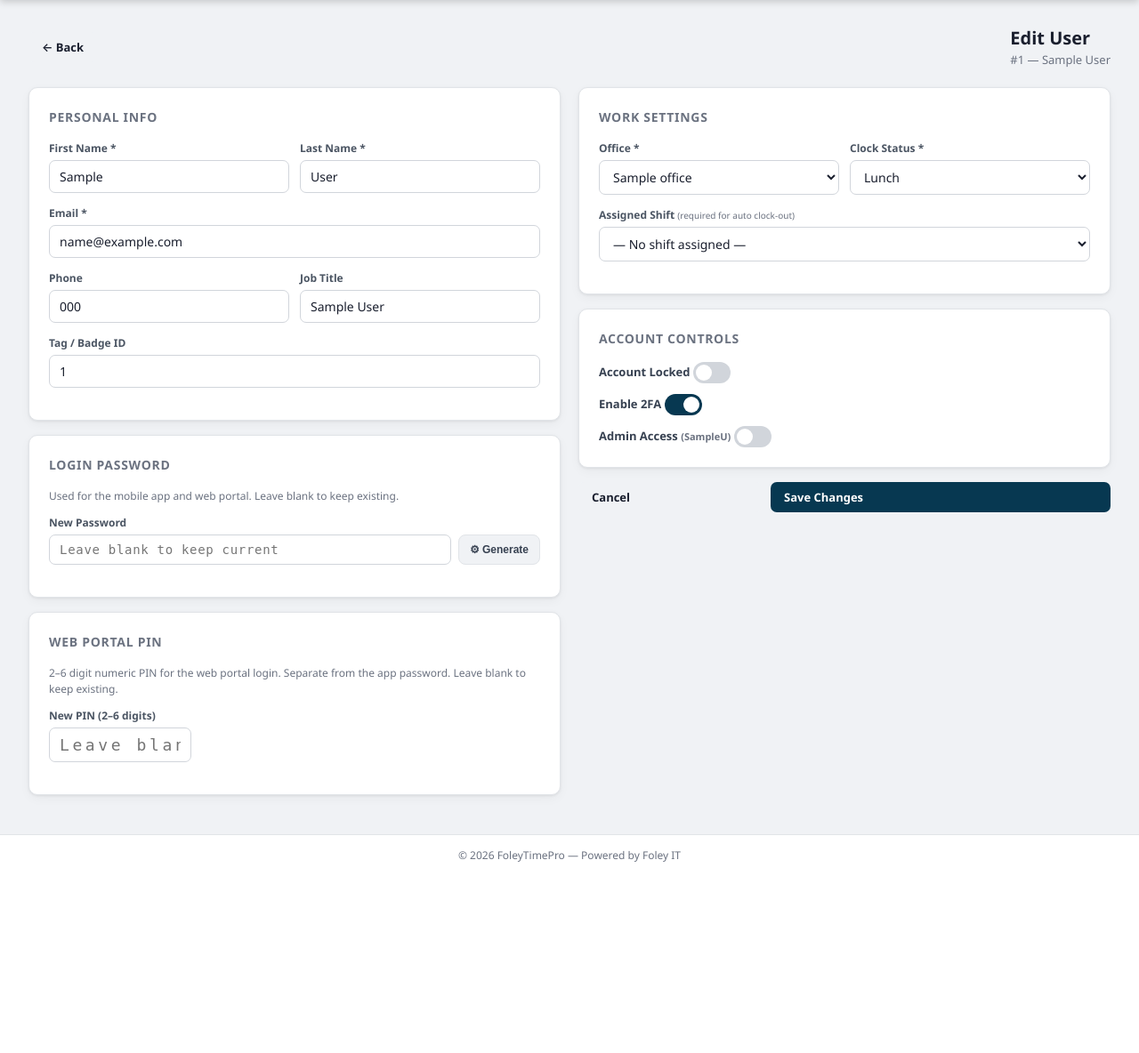
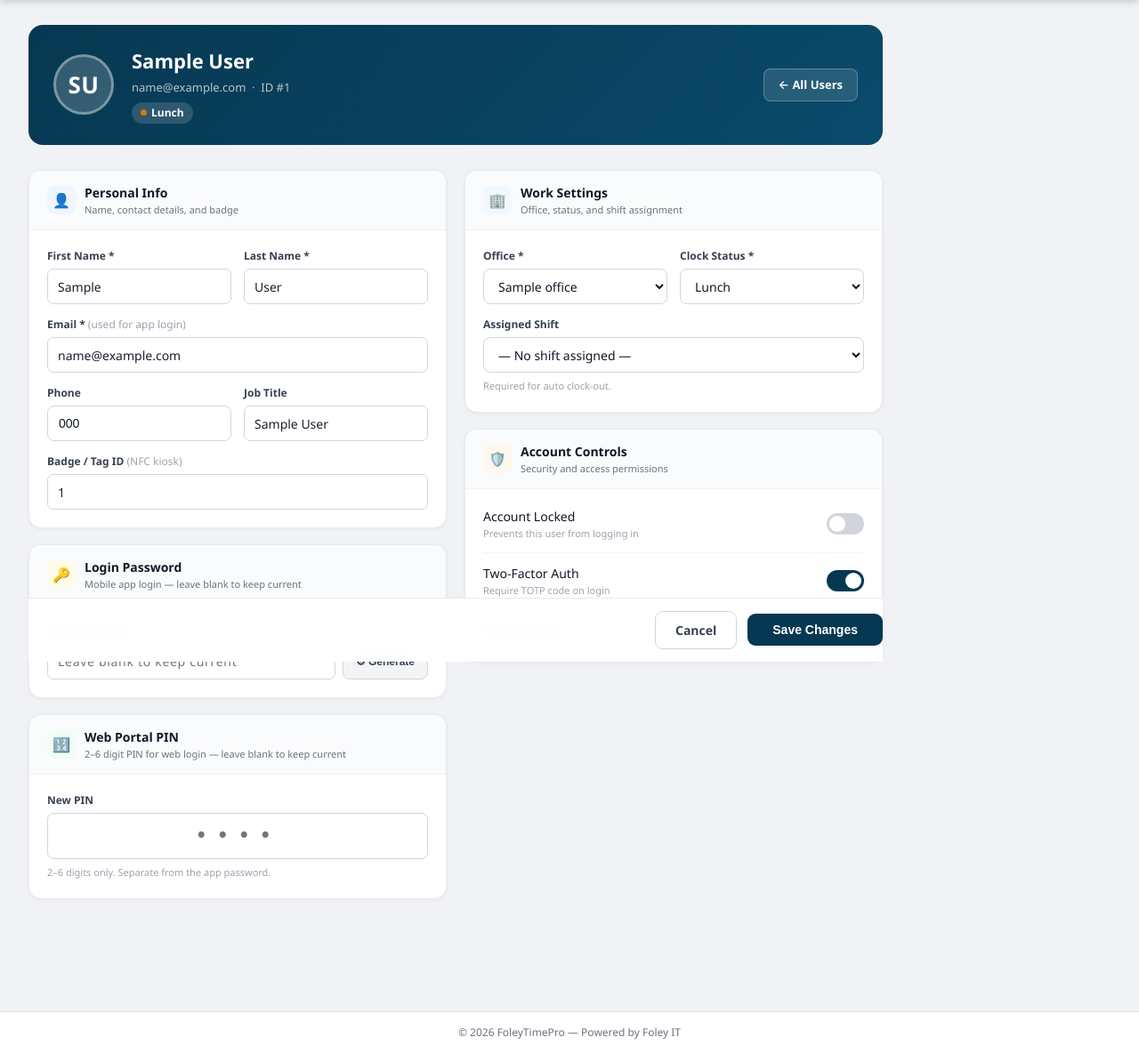
Before and after one commit to TheTractorHacker/FoleyTimePro, a PHP site: page /admin/edit_user.php?id=1 in a window 1280 px wide. Shown: the part 56-1240 px from the top of the page at 89% size. Before the commit the page ends 1025 px from the top, so only its background shows below. Run offline with PHP 8.4, Linux system fonts and the light colour scheme; a user stored in the database is signed in; data comes from the database, SQL or seed files in the repository; tables that the repository leaves empty hold one stand-in row (values such as "Sample post").

Commit message:
Admin: redesign Edit User page UI
- Hero header with user avatar (initials), name, email, status pill
- Section cards with icon, title, subtitle — no flat uppercase gray text
- EU-prefixed CSS classes replace 50+ inline style attrs
- PIN field is now full-width with large monospace display
- Password field spans full width with Generate button
- Switch rows show label + description sub-text
- Sticky save bar at bottom of viewport
- Responsive: single column on narrow screens

Co-Authored-By: Claude Sonnet 4.6 <noreply@anthropic.com>

```diff
--- a/admin/edit_user.php
+++ b/admin/edit_user.php
@@ -137,108 +137,334 @@ if ($_SERVER['REQUEST_METHOD'] === 'POST') {
     }
 }
 
-$pageTitle   = 'Edit User — ' . htmlspecialchars(($user['FirstName'] ?? '') . ' ' . ($user['LastName'] ?? ''));
+$pageTitle   = 'Edit User';
 $headerTitle = 'Edit User';
 include 'includes/header.php';
+
+$initials = strtoupper(substr($user['FirstName'] ?? 'U', 0, 1) . substr($user['LastName'] ?? '', 0, 1));
+$statusColor = match($user['ClockStatus'] ?? 'Out') {
+    'In'    => '#16a34a',
+    'Lunch' => '#d97706',
+    default => '#6b7280',
+};
 ?>
 
-<div class="page-header" style="display:flex;align-items:center;gap:14px;margin-bottom:20px">
-  <a href="manage_users.php" class="btn btn-secondary btn-sm">&#8592; Back</a>
-  <div>
-    <h1 style="margin:0">Edit User</h1>
-    <p style="margin:0;font-size:13px;color:var(--text-muted)">#<?= (int)$id ?> &mdash; <?= htmlspecialchars(($user['FirstName'] ?? '') . ' ' . ($user['LastName'] ?? '')) ?></p>
-  </div>
-</div>
+<style>
+.eu-wrap { max-width: 960px; }
+
+/* ── Page header ── */
+.eu-hero {
+  display: flex;
+  align-items: center;
+  gap: 20px;
+  background: linear-gradient(135deg, #073851 0%, #0a4a6b 100%);
+  border-radius: 16px;
+  padding: 24px 28px;
+  margin-bottom: 28px;
+  color: #fff;
+}
+.eu-avatar {
+  width: 68px; height: 68px;
+  border-radius: 50%;
+  background: rgba(255,255,255,.18);
+  border: 3px solid rgba(255,255,255,.35);
+  display: flex; align-items: center; justify-content: center;
+  font-size: 26px; font-weight: 800; letter-spacing: .02em;
+  flex-shrink: 0;
+}
+.eu-hero-info h1 { margin: 0; font-size: 22px; font-weight: 700; }
+.eu-hero-info p  { margin: 4px 0 0; font-size: 13px; opacity: .7; }
+.eu-hero-back {
+  margin-left: auto;
+  padding: 8px 16px;
+  background: rgba(255,255,255,.12);
+  border: 1.5px solid rgba(255,255,255,.25);
+  border-radius: 8px;
+  color: #fff;
+  text-decoration: none;
+  font-size: 13px; font-weight: 600;
+  transition: background .15s;
+}
+.eu-hero-back:hover { background: rgba(255,255,255,.22); color: #fff; }
+.eu-status-pill {
+  display: inline-flex; align-items: center; gap: 5px;
+  padding: 3px 10px;
+  border-radius: 20px;
+  background: rgba(255,255,255,.15);
+  font-size: 12px; font-weight: 600;
+  margin-top: 6px;
+}
+.eu-status-dot { width:7px; height:7px; border-radius:50%; }
+
+/* ── Grid ── */
+.eu-grid {
+  display: grid;
+  grid-template-columns: 1fr 1fr;
+  gap: 20px;
+  align-items: start;
+}
+@media (max-width: 720px) { .eu-grid { grid-template-columns: 1fr; } }
+
+/* ── Section cards ── */
+.eu-card {
+  background: #fff;
+  border-radius: 14px;
+  border: 1.5px solid #e8eaed;
+  overflow: hidden;
+  margin-bottom: 18px;
+  box-shadow: 0 1px 4px rgba(0,0,0,.05);
+}
+.eu-card-head {
+  display: flex; align-items: center; gap: 10px;
+  padding: 14px 20px;
+  border-bottom: 1.5px solid #f0f2f5;
+  background: #fafbfc;
+}
+.eu-card-icon {
+  width: 32px; height: 32px;
+  border-radius: 8px;
+  display: flex; align-items: center; justify-content: center;
+  font-size: 16px; flex-shrink: 0;
+}
+.eu-card-head h3 { margin: 0; font-size: 14px; font-weight: 700; color: #111827; }
+.eu-card-head p  { margin: 1px 0 0; font-size: 11px; color: #6b7280; }
+.eu-card-body { padding: 20px; }
+
+/* ── Form fields ── */
+.eu-row { display: grid; gap: 14px; margin-bottom: 14px; }
+.eu-row:last-child { margin-bottom: 0; }
+.eu-row-2 { grid-template-columns: 1fr 1fr; }
+.eu-field { display: flex; flex-direction: column; gap: 5px; }
+.eu-field label { font-size: 12px; font-weight: 600; color: #374151; }
+.eu-field input, .eu-field select {
+  height: 40px;
+  border: 1.5px solid #d1d5db;
+  border-radius: 8px;
+  padding: 0 12px;
+  font-size: 14px;
+  color: #111827;
+  background: #fff;
+  transition: border-color .15s, box-shadow .15s;
+  width: 100%;
+  box-sizing: border-box;
+}
+.eu-field input:focus, .eu-field select:focus {
+  outline: none;
+  border-color: #073851;
+  box-shadow: 0 0 0 3px rgba(7,56,81,.1);
+}
+.eu-field .hint { font-size: 11px; color: #9ca3af; margin-top: 2px; }
+
+/* Password row */
+.eu-pw-row { display: flex; gap: 8px; }
+.eu-pw-row input { flex: 1; font-family: monospace; letter-spacing: .05em; }
+.eu-gen-btn {
+  height: 40px; padding: 0 14px;
+  background: #f3f4f6;
+  border: 1.5px solid #d1d5db;
+  border-radius: 8px;
+  font-size: 12px; font-weight: 700;
+  cursor: pointer; color: #374151;
+  white-space: nowrap;
+  transition: background .15s;
+}
+.eu-gen-btn:hover { background: #e5e7eb; }
+
+/* PIN field */
+.eu-pin-input {
+  height: 52px !important;
+  font-family: monospace !important;
+  letter-spacing: .4em !important;
+  font-size: 24px !important;
+  text-align: center;
+}
+
+/* ── Switches ── */
+.eu-switch-row {
+  display: flex; align-items: center; justify-content: space-between;
+  padding: 12px 0;
+  border-bottom: 1px solid #f3f4f6;
+}
+.eu-switch-row:last-child { border-bottom: none; padding-bottom: 0; }
+.eu-switch-label { font-size: 14px; color: #111827; }
+.eu-switch-label small { font-size: 11px; color: #9ca3af; display:block; margin-top:1px; }
+
+/* ── Sticky save bar ── */
+.eu-save-bar {
+  position: sticky; bottom: 0;
+  background: rgba(255,255,255,.95);
+  backdrop-filter: blur(8px);
+  border-top: 1.5px solid #e8eaed;
+  padding: 14px 0;
+  margin-top: 8px;
+  display: flex; align-items: center; justify-content: flex-end; gap: 12px;
+  z-index: 10;
+}
+.eu-cancel-btn {
+  padding: 10px 22px;
+  border: 1.5px solid #d1d5db;
+  border-radius: 9px;
+  background: #fff;
+  color: #374151;
+  font-size: 14px; font-weight: 600;
+  cursor: pointer; text-decoration: none;
+  transition: background .15s;
+}
+.eu-cancel-btn:hover { background: #f3f4f6; }
+.eu-save-btn {
+  padding: 10px 28px;
+  background: #073851;
+  border: none; border-radius: 9px;
+  color: #fff;
+  font-size: 14px; font-weight: 700;
+  cursor: pointer;
+  transition: background .15s;
+}
+.eu-save-btn:hover { background: #0a4a6b; }
+</style>
+
+<div class="eu-wrap">
 
 <?php if ($error): ?>
-<div class="alert alert-danger"><?= htmlspecialchars($error) ?></div>
+<div class="alert alert-danger" style="margin-bottom:16px"><?= htmlspecialchars($error) ?></div>
 <?php endif; ?>
 
 <?php if ($success): ?>
-<div class="alert alert-success">
+<div class="alert alert-success" style="margin-bottom:16px">
   <?= htmlspecialchars($success) ?>
   <?php if ($newPasswordSet): ?>
-  &nbsp;&mdash; New password set: <strong style="font-family:monospace;letter-spacing:.05em"><?= htmlspecialchars($newPasswordSet) ?></strong>
-  &nbsp;<button type="button" onclick="navigator.clipboard.writeText('<?= htmlspecialchars($newPasswordSet,ENT_QUOTES) ?>');this.textContent='Copied!'" style="border:none;background:#d1fae5;color:#065f46;padding:2px 8px;border-radius:4px;cursor:pointer;font-size:12px;font-weight:700">Copy</button>
+  &nbsp;&mdash; Password: <strong style="font-family:monospace"><?= htmlspecialchars($newPasswordSet) ?></strong>
+  &nbsp;<button type="button" onclick="navigator.clipboard.writeText('<?= htmlspecialchars($newPasswordSet,ENT_QUOTES) ?>');this.textContent='✓ Copied'" style="border:none;background:#d1fae5;color:#065f46;padding:3px 10px;border-radius:5px;cursor:pointer;font-size:12px;font-weight:700">Copy</button>
   <?php endif; ?>
 </div>
 <?php endif; ?>
 
+<!-- Hero header -->
+<div class="eu-hero">
+  <div class="eu-avatar"><?= htmlspecialchars($initials) ?></div>
+  <div class="eu-hero-info">
+    <h1><?= htmlspecialchars(($user['FirstName'] ?? '') . ' ' . ($user['LastName'] ?? '')) ?></h1>
+    <p><?= htmlspecialchars($user['Email'] ?? 'No email set') ?> &nbsp;·&nbsp; ID #<?= (int)$id ?></p>
+    <div class="eu-status-pill">
+      <span class="eu-status-dot" style="background:<?= $statusColor ?>"></span>
+      <?= htmlspecialchars($user['ClockStatus'] ?? 'Out') ?>
+    </div>
+  </div>
+  <a href="manage_users.php" class="eu-hero-back">&#8592; All Users</a>
+</div>
+
 <form method="POST">
 <?= csrf_field() ?>
-  <div style="display:grid;grid-template-columns:1fr 1fr;gap:20px;align-items:start">
 
-    <!-- Left column -->
+<div class="eu-grid">
+
+  <!-- ── Left column ── -->
   <div>
-      <div class="card" style="margin-bottom:16px">
-        <h3 style="margin-bottom:16px;font-size:14px;font-weight:700;color:var(--text-muted);text-transform:uppercase;letter-spacing:.05em">Personal Info</h3>
-        <div style="display:grid;grid-template-columns:1fr 1fr;gap:12px">
-          <div class="form-group">
+
+    <!-- Personal Info -->
+    <div class="eu-card">
+      <div class="eu-card-head">
+        <div class="eu-card-icon" style="background:#eff6ff">👤</div>
+        <div>
+          <h3>Personal Info</h3>
+          <p>Name, contact details, and badge</p>
+        </div>
+      </div>
+      <div class="eu-card-body">
+        <div class="eu-row eu-row-2">
+          <div class="eu-field">
             <label>First Name *</label>
             <input type="text" name="FirstName" value="<?= htmlspecialchars($user['FirstName'] ?? '') ?>" required>
           </div>
-          <div class="form-group">
+          <div class="eu-field">
             <label>Last Name *</label>
             <input type="text" name="LastName" value="<?= htmlspecialchars($user['LastName'] ?? '') ?>" required>
           </div>
         </div>
-        <div class="form-group">
-          <label>Email *</label>
+        <div class="eu-row">
+          <div class="eu-field">
+            <label>Email * <span style="color:#9ca3af;font-weight:400">(used for app login)</span></label>
             <input type="email" name="Email" value="<?= htmlspecialchars($user['Email'] ?? '') ?>" required>
           </div>
-        <div style="display:grid;grid-template-columns:1fr 1fr;gap:12px">
-          <div class="form-group">
+        </div>
+        <div class="eu-row eu-row-2">
+          <div class="eu-field">
             <label>Phone</label>
-            <input type="tel" name="PhoneNumber" value="<?= htmlspecialchars($user['PhoneNumber'] ?? '') ?>">
+            <input type="tel" name="PhoneNumber" value="<?= htmlspecialchars($user['PhoneNumber'] ?? '') ?>" placeholder="Optional">
           </div>
-          <div class="form-group">
+          <div class="eu-field">
             <label>Job Title</label>
-            <input type="text" name="JobTitle" value="<?= htmlspecialchars($user['JobTitle'] ?? '') ?>">
+            <input type="text" name="JobTitle" value="<?= htmlspecialchars($user['JobTitle'] ?? '') ?>" placeholder="Optional">
           </div>
         </div>
-        <div class="form-group">
-          <label>Tag / Badge ID</label>
-          <input type="text" name="TagID" value="<?= htmlspecialchars($user['TagID'] ?? '') ?>">
+        <div class="eu-row">
+          <div class="eu-field">
+            <label>Badge / Tag ID <span style="color:#9ca3af;font-weight:400">(NFC kiosk)</span></label>
+            <input type="text" name="TagID" value="<?= htmlspecialchars($user['TagID'] ?? '') ?>" placeholder="Optional">
           </div>
-      </div>
-
-      <div class="card" style="margin-bottom:16px">
-        <h3 style="margin-bottom:16px;font-size:14px;font-weight:700;color:var(--text-muted);text-transform:uppercase;letter-spacing:.05em">Login Password</h3>
-        <p style="font-size:12px;color:var(--text-muted);margin-bottom:12px">Used for the mobile app and web portal. Leave blank to keep existing.</p>
-        <div class="form-group">
-          <label>New Password</label>
-          <div style="display:flex;gap:8px">
-            <input type="text" name="Password" id="passwordField"
-                   placeholder="Leave blank to keep current"
-                   autocomplete="new-password"
-                   style="flex:1;font-family:monospace;letter-spacing:.05em">
-            <button type="button" onclick="generatePassword()"
-                    style="white-space:nowrap;padding:8px 12px;background:#f0f2f5;border:1.5px solid #e1e4e8;border-radius:8px;font-size:12px;font-weight:700;cursor:pointer;color:#374151">
-              &#9881; Generate
-            </button>
         </div>
       </div>
     </div>
 
-      <div class="card" style="margin-bottom:16px">
-        <h3 style="margin-bottom:16px;font-size:14px;font-weight:700;color:var(--text-muted);text-transform:uppercase;letter-spacing:.05em">Web Portal PIN</h3>
-        <p style="font-size:12px;color:var(--text-muted);margin-bottom:12px">2–6 digit numeric PIN for the web portal login. Separate from the app password. Leave blank to keep existing.</p>
-        <div class="form-group">
-          <label>New PIN (2–6 digits)</label>
-          <input type="text" name="UserPIN" id="pinField"
+    <!-- Login Password -->
+    <div class="eu-card">
+      <div class="eu-card-head">
+        <div class="eu-card-icon" style="background:#fefce8">🔑</div>
+        <div>
+          <h3>Login Password</h3>
+          <p>Mobile app login — leave blank to keep current</p>
+        </div>
+      </div>
+      <div class="eu-card-body">
+        <div class="eu-field">
+          <label>New Password</label>
+          <div class="eu-pw-row">
+            <input type="text" name="Password" id="passwordField"
                    placeholder="Leave blank to keep current"
-                 pattern="\d{2,6}" inputmode="numeric" maxlength="6"
-                 style="font-family:monospace;letter-spacing:.2em;font-size:18px;width:160px">
+                   autocomplete="new-password">
+            <button type="button" class="eu-gen-btn" onclick="generatePassword()">⚙ Generate</button>
+          </div>
         </div>
       </div>
     </div>
 
-    <!-- Right column -->
+    <!-- Web Portal PIN -->
+    <div class="eu-card">
+      <div class="eu-card-head">
+        <div class="eu-card-icon" style="background:#f0fdf4">🔢</div>
         <div>
-      <div class="card" style="margin-bottom:16px">
-        <h3 style="margin-bottom:16px;font-size:14px;font-weight:700;color:var(--text-muted);text-transform:uppercase;letter-spacing:.05em">Work Settings</h3>
-        <div style="display:grid;grid-template-columns:1fr 1fr;gap:12px">
-          <div class="form-group">
+          <h3>Web Portal PIN</h3>
+          <p>2–6 digit PIN for web login — leave blank to keep current</p>
+        </div>
+      </div>
+      <div class="eu-card-body">
+        <div class="eu-field">
+          <label>New PIN</label>
+          <input type="text" name="UserPIN" id="pinField" class="eu-pin-input"
+                 placeholder="••••"
+                 pattern="\d{2,6}" inputmode="numeric" maxlength="6">
+          <span class="hint">2–6 digits only. Separate from the app password.</span>
+        </div>
+      </div>
+    </div>
+
+  </div>
+
+  <!-- ── Right column ── -->
+  <div>
+
+    <!-- Work Settings -->
+    <div class="eu-card">
+      <div class="eu-card-head">
+        <div class="eu-card-icon" style="background:#f0f9ff">🏢</div>
+        <div>
+          <h3>Work Settings</h3>
+          <p>Office, status, and shift assignment</p>
+        </div>
+      </div>
+      <div class="eu-card-body">
+        <div class="eu-row eu-row-2">
+          <div class="eu-field">
             <label>Office *</label>
             <select name="Office" required>
               <?php foreach ($offices_data as $off): ?>
@@ -246,7 +472,7 @@ include 'includes/header.php';
               <?php endforeach; ?>
             </select>
           </div>
-          <div class="form-group">
+          <div class="eu-field">
             <label>Clock Status *</label>
             <select name="ClockStatus" required>
               <?php foreach (['In','Out','Lunch','Break'] as $s): ?>
@@ -255,59 +481,87 @@ include 'includes/header.php';
             </select>
           </div>
         </div>
-        <div class="form-group">
-          <label>Assigned Shift <small style="font-weight:400;color:var(--text-muted)">(required for auto clock-out)</small></label>
+        <div class="eu-row">
+          <div class="eu-field">
+            <label>Assigned Shift</label>
             <select name="ShiftID">
               <option value="0">— No shift assigned —</option>
               <?php foreach ($allShifts as $sh): ?>
                 <option value="<?= $sh['ShiftID'] ?>" <?= $assignedShift===$sh['ShiftID']?'selected':'' ?>><?= htmlspecialchars($sh['ShiftName']) ?></option>
               <?php endforeach; ?>
             </select>
+            <span class="hint">Required for auto clock-out.</span>
+          </div>
+        </div>
       </div>
     </div>
 
-      <div class="card" style="margin-bottom:16px">
-        <h3 style="margin-bottom:16px;font-size:14px;font-weight:700;color:var(--text-muted);text-transform:uppercase;letter-spacing:.05em">Account Controls</h3>
+    <!-- Account Controls -->
+    <div class="eu-card">
+      <div class="eu-card-head">
+        <div class="eu-card-icon" style="background:#fff7ed">🛡️</div>
+        <div>
+          <h3>Account Controls</h3>
+          <p>Security and access permissions</p>
+        </div>
+      </div>
+      <div class="eu-card-body" style="padding-top:8px;padding-bottom:8px">
 
-        <div class="switch-wrapper" style="margin-bottom:12px">
-          <span class="switch-label">Account Locked</span>
+        <div class="eu-switch-row">
+          <div class="eu-switch-label">
+            Account Locked
+            <small>Prevents this user from logging in</small>
+          </div>
           <label class="switch">
             <input type="checkbox" name="LockOut" <?= $user['LockOut'] ? 'checked' : '' ?>>
             <span class="slider"></span>
           </label>
         </div>
-        <div class="switch-wrapper" style="margin-bottom:12px">
-          <span class="switch-label">Enable 2FA</span>
+
+        <div class="eu-switch-row">
+          <div class="eu-switch-label">
+            Two-Factor Auth
+            <small>Require TOTP code on login</small>
+          </div>
           <label class="switch">
             <input type="checkbox" name="Enable2FA" <?= $user['TwoFAEnabled'] ? 'checked' : '' ?>>
             <span class="slider"></span>
           </label>
         </div>
-        <div class="switch-wrapper">
-          <span class="switch-label">Admin Access <small style="font-size:11px;color:var(--text-muted)">(<?= htmlspecialchars($adminUsername) ?>)</small></span>
+
+        <div class="eu-switch-row">
+          <div class="eu-switch-label">
+            Admin Access
+            <small>Username: <?= htmlspecialchars($adminUsername) ?></small>
+          </div>
           <label class="switch">
             <input type="checkbox" name="MakeAdmin" <?= $isAdmin ? 'checked' : '' ?>>
             <span class="slider"></span>
           </label>
         </div>
-      </div>
 
-      <div style="display:flex;gap:10px">
-        <a href="manage_users.php" class="btn btn-secondary" style="flex:1;text-align:center">Cancel</a>
-        <button type="submit" class="btn btn-primary" style="flex:2">Save Changes</button>
       </div>
     </div>
 
   </div>
+</div>
+
+<!-- Sticky save bar -->
+<div class="eu-save-bar">
+  <a href="manage_users.php" class="eu-cancel-btn">Cancel</a>
+  <button type="submit" class="eu-save-btn">Save Changes</button>
+</div>
+
 </form>
+</div>
 
 <script>
 function generatePassword() {
   const chars = 'ABCDEFGHJKLMNPQRSTUVWXYZabcdefghjkmnpqrstuvwxyz23456789!@#$%';
   let pw = '';
   for (let i = 0; i < 10; i++) pw += chars[Math.floor(Math.random() * chars.length)];
-  document.getElementById('passwordField').value = pw;
-  document.getElementById('passwordField').select();
+  const f = document.getElementById('passwordField');
+  f.value = pw; f.select();
 }
 </script>
 
```
Lines whose indentation alone changed are shown as unchanged.
